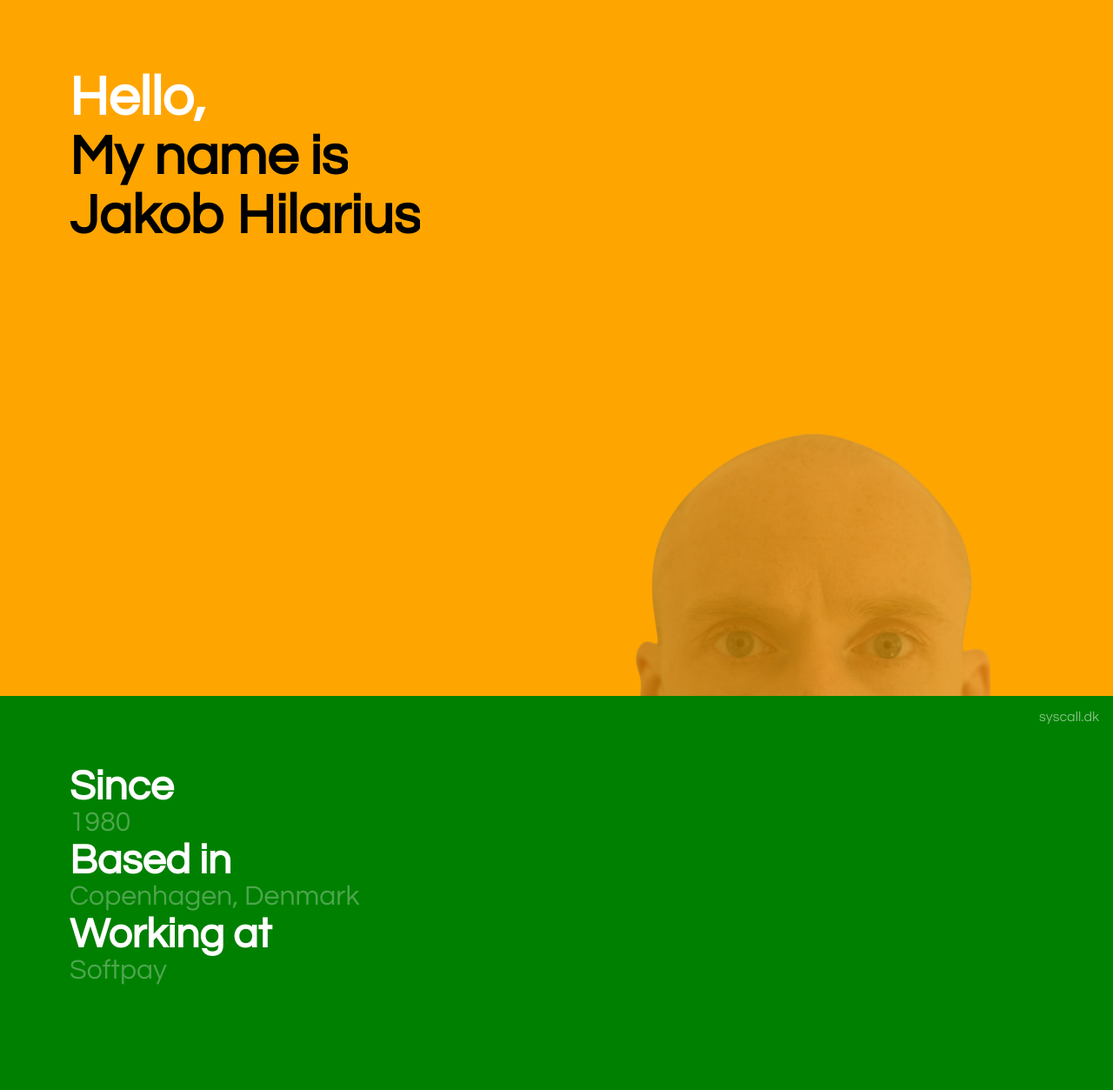
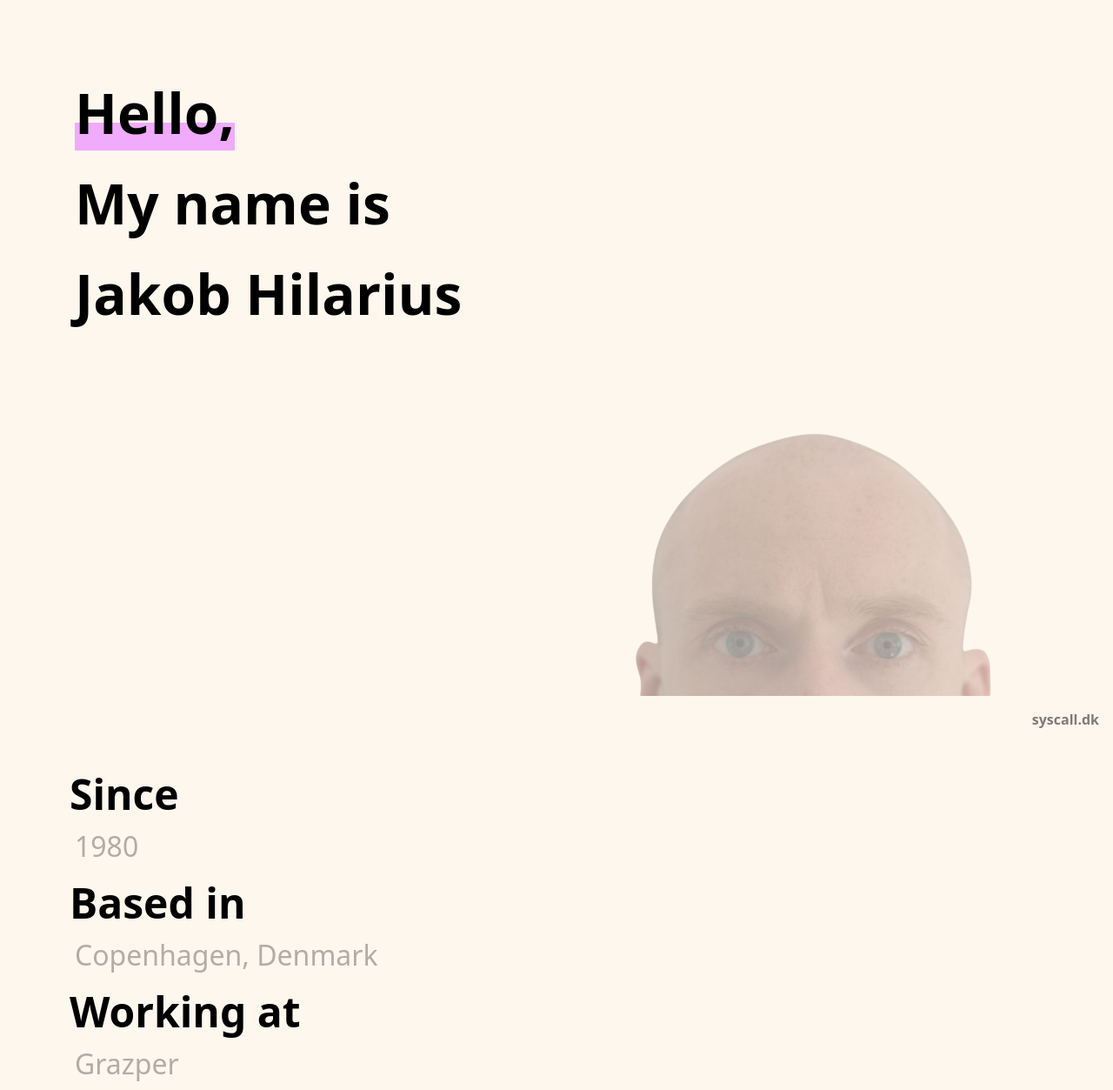
Before and after one commit to hitolaus/hitolaus.github.io, a plain HTML site: page index.html in a window 1280 px wide. Shown: the top 1253 px of the page at 87% size. Drawn offline with Linux system fonts and the light colour scheme.

Commit message:
Added new favicon and change colorscheme

```diff
--- a/index.html
+++ b/index.html
@@ -4,16 +4,23 @@
 		<title>syscall.dk</title>
 		<meta charset="UTF-8" />
         <meta name="viewport" content="width=device-width, initial-scale=1">
-		<link rel="icon" href="images/favicon.jpg" type="image/jpeg" />
+		<link rel="icon" href="favicon.ico" type="image/x-icon" />
+        <link rel="manifest" href="manifest.json" />
 
         <link rel="stylesheet" href="css/font-awesome.min.css">
 		<style type="text/css">
             :root {
-                --bg-color-1: orange;
-                --bg-color-2: green;
-                --bg-color-3: blue;
+                --primary-color: #f0abfc;
+                --secondary-color: #fd9b61;
 
-                --selected-color: red;
+                --fg-color-1: black;
+                --bg-color-1: #FEF7EE;
+                --fg-color-2: black;
+                --bg-color-2: #FEF7EE;
+                --fg-color-3: black;
+                --bg-color-3: #FEF7EE;
+
+                --selected-color: #fd9b61;
             }
             * {
                 box-sizing: border-box;
@@ -22,7 +29,7 @@
                 margin: 0; padding: 0;
                 width: 100%;
                 height: 100%;
-                font-family: "Century Gothic","Lucida Grande", "Lucida Sans Unicode", "Trebuchet MS", Helvetica, Arial, Verdana, sans-serif;
+                font-family: ui-sans-serif,system-ui,sans-serif;
                 scroll-behavior: smooth;
                 scroll-snap-type: y mandatory;
             }
@@ -32,15 +39,22 @@
             }
 
             a {
+                border-bottom: 3px solid transparent;
                 text-decoration: none;
                 opacity: 0.5;
+                transition: border 500ms;
             }
-            a:link { color: white;  }
-            a:visited { color: white; }
-            a:active  { color: white; }
+            a:link { color: var(--fg-color-1);  }
+            a:visited { color: var(--fg-color-1); }
+            a:active  { color: var(--fg-color-1); }
             a:hover   {
-                color: var(--selected-color);
+                border-bottom: 3px solid var(--secondary-color);
                 opacity: 1;
+            }
+
+            mark {
+                background: transparent;
+                box-shadow: 0 0 #0000, 0 0 #0000, inset 0 -.5em 0 0 #f0abfc;
             }
 
             .page {
@@ -58,9 +72,6 @@
             #intro.page a {
                 opacity: 1;
                 color: black;
-            }
-            #intro.page a:hover {
-                color: var(--selected-color);
             }
 
             #about.page {
@@ -87,6 +98,7 @@
                 position: absolute;
                 right: 1em;
                 top: 1em;
+                font-weight: bold;
             }
             .one-down {
                 position: absolute;
@@ -103,6 +115,7 @@
             .bounded-anim-block {
                 display: inline-block;
                 overflow: hidden;
+                padding: 6px;
             }
             .bounded-anim-block > * {
                 animation-duration: 1s;
@@ -116,7 +129,6 @@
             }
             .hello {
                 animation-name: slidedown;
-                color: white;
             }
             .intro {
                 animation-name: slidedown;
@@ -139,12 +151,12 @@
             }
 
             .info .title {
-                color: white;
+                color: black;
                 font-weight: bold;
                 font-size: 3em;
             }
             .info .value {
-                color: white;
+                color: black;
                 opacity: 0.3;
                 font-size: 2em;
             }
@@ -210,7 +222,7 @@
             <img src="images/head.png" alt="" />
             <div class="row">
                 <div class="bounded-anim-block">
-                    <div class="text hello">Hello,</div>
+                    <mark class="text hello">Hello,</mark>
                 </div>
             </div>
             <div class="row">
@@ -244,7 +256,7 @@
             <div class="info in-viewport">
                 <div class="title">Working at</div>
                 <div class="bounded-anim-block">
-                    <div class="value">Softpay</div>
+                    <div class="value">Grazper</div>
                 </div>
             </div>
 
```
Also changed, not shown: color.html (deleted, +0 -50 lines), android-chrome-192x192.png (added), android-chrome-512x512.png (added), apple-touch-icon.png (added), favicon-16x16.png (added), favicon-32x32.png (added), favicon.ico (added), images/favicon.jpg (deleted), manifest.json (added).
